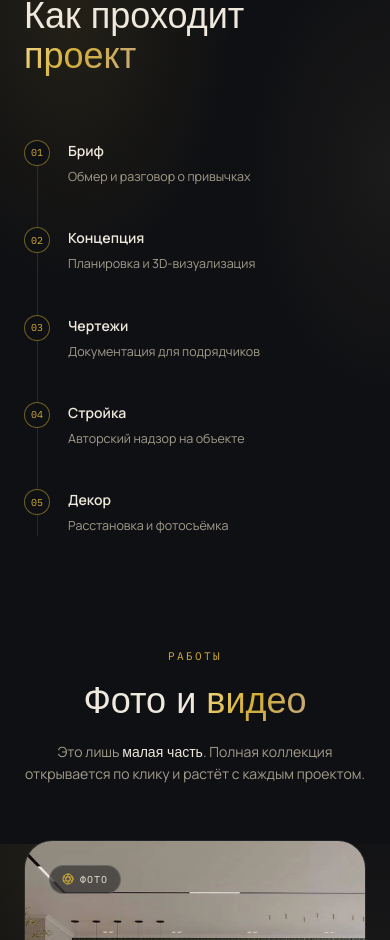
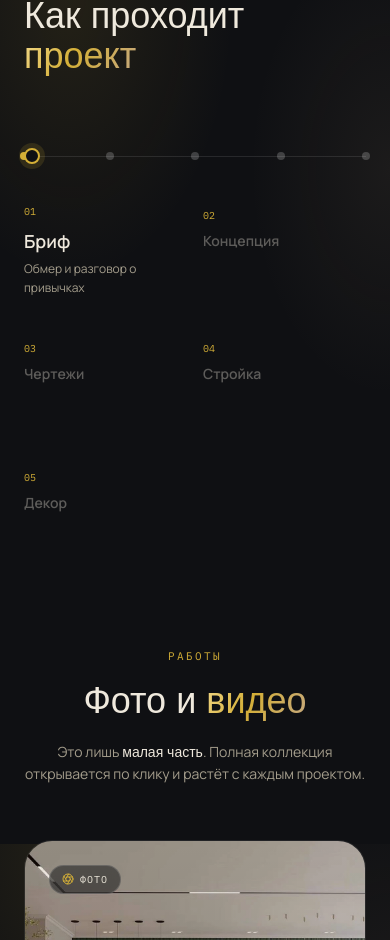
Before and after one commit to acket4/dasha-interiors, a Next.js app: page / in a window 390 px wide. Shown: the part 5064-6004 px from the top of the page. Built offline with nearby package versions, Linux system fonts and the light colour scheme; a web font is replaced by a local one.

Commit message:
Process section: interactive draggable slider like the Effort control

```diff
--- a/src/components/Process.tsx
+++ b/src/components/Process.tsx
@@ -1,25 +1,53 @@
 "use client";
 
-import { motion } from "framer-motion";
-
-const container = {
-  hidden: {},
-  show: { transition: { staggerChildren: 0.08 } },
-};
-const item = {
-  hidden: { opacity: 0, y: 16 },
-  show: { opacity: 1, y: 0, transition: { duration: 0.55, ease: [0.16, 1, 0.3, 1] } },
-};
+import { useEffect, useRef, useState } from "react";
+import { motion, useMotionValue, animate } from "framer-motion";
 
 const STEPS = [
-  { n: "01", title: "Бриф", text: "Обмер и разговор о привычках" },
-  { n: "02", title: "Концепция", text: "Планировка и 3D-визуализация" },
-  { n: "03", title: "Чертежи", text: "Документация для подрядчиков" },
-  { n: "04", title: "Стройка", text: "Авторский надзор на объекте" },
-  { n: "05", title: "Декор", text: "Расстановка и фотосъёмка" },
+  { title: "Бриф", text: "Обмер и разговор о привычках" },
+  { title: "Концепция", text: "Планировка и 3D-визуализация" },
+  { title: "Чертежи", text: "Документация для подрядчиков" },
+  { title: "Стройка", text: "Авторский надзор на объекте" },
+  { title: "Декор", text: "Расстановка и фотосъёмка" },
 ];
 
+const N = STEPS.length;
+
 export default function Process() {
+  const trackRef = useRef<HTMLDivElement>(null);
+  const [active, setActive] = useState(0);
+  const x = useMotionValue(0);
+
+  function stepToX(i: number) {
+    const width = trackRef.current?.getBoundingClientRect().width ?? 0;
+    return (i / (N - 1)) * width;
+  }
+
+  function goTo(i: number, animated = true) {
+    setActive(i);
+    const target = stepToX(i);
+    if (animated) {
+      animate(x, target, { type: "spring", stiffness: 380, damping: 34 });
+    } else {
+      x.set(target);
+    }
+  }
+
+  function handleDrag() {
+    const width = trackRef.current?.getBoundingClientRect().width ?? 1;
+    const pct = Math.min(1, Math.max(0, x.get() / width));
+    const idx = Math.round(pct * (N - 1));
+    setActive((prev) => (prev === idx ? prev : idx));
+  }
+
+  useEffect(() => {
+    x.set(0);
+    const onResize = () => goTo(active, false);
+    window.addEventListener("resize", onResize);
+    return () => window.removeEventListener("resize", onResize);
+    // eslint-disable-next-line react-hooks/exhaustive-deps
+  }, []);
+
   return (
     <section id="process" className="px-6 pb-28 sm:px-10 lg:px-16">
       <div className="mx-auto max-w-7xl">
@@ -33,28 +61,57 @@ export default function Process() {
           Как проходит <span className="text-gradient-gold">проект</span>
         </motion.h2>
 
-        <div className="relative mt-16">
-          <div className="absolute left-[13px] top-0 h-full w-px bg-white/10 sm:left-0 sm:right-0 sm:top-[13px] sm:h-px sm:w-auto" />
+        <div className="mt-20">
+          <div ref={trackRef} className="relative h-px bg-white/10">
+            {STEPS.map((s, i) => (
+              <button
+                key={s.title}
+                onClick={() => goTo(i)}
+                aria-label={s.title}
+                style={{ left: `${(i / (N - 1)) * 100}%` }}
+                className={`absolute top-1/2 h-2 w-2 -translate-x-1/2 -translate-y-1/2 rounded-full transition-colors duration-300 ${
+                  active === i ? "bg-[#D4AF37]" : "bg-white/20 hover:bg-white/40"
+                }`}
+              />
+            ))}
 
-          <motion.div
-            variants={container}
-            initial="hidden"
-            whileInView="show"
-            viewport={{ once: true, margin: "-80px" }}
-            className="grid gap-10 sm:grid-cols-5"
-          >
-            {STEPS.map((s) => (
-              <motion.div key={s.n} variants={item} className="relative pl-11 sm:pl-0">
-                <div className="absolute left-0 top-0 z-10 flex h-[26px] w-[26px] items-center justify-center rounded-full border border-[#D4AF37]/50 bg-[#0F1013] font-mono text-[10px] text-[#D4AF37] sm:static">
-                  {s.n}
-                </div>
-                <h4 className="mt-0 font-body text-[14px] font-semibold text-[#EFE9DD] sm:mt-5">
+            <motion.div
+              drag="x"
+              dragConstraints={trackRef}
+              dragElastic={0}
+              dragMomentum={false}
+              onDrag={handleDrag}
+              onDragEnd={() => goTo(active)}
+              style={{ x }}
+              className="absolute left-0 top-1/2 z-10 h-4 w-4 -translate-y-1/2 cursor-grab touch-none rounded-full border-2 border-[#D4AF37] bg-[#0F1013] shadow-[0_0_0_5px_rgba(212,175,55,0.14)] active:cursor-grabbing"
+            />
+          </div>
+
+          <div className="mt-10 grid grid-cols-2 gap-x-4 gap-y-9 sm:grid-cols-5">
+            {STEPS.map((s, i) => (
+              <button
+                key={s.title}
+                onClick={() => goTo(i)}
+                className="text-left"
+              >
+                <span className="font-mono text-[10px] text-[#D4AF37]">0{i + 1}</span>
+                <h4
+                  className={`mt-1.5 font-body font-semibold text-[#EFE9DD] transition-all duration-300 ${
+                    active === i ? "text-lg opacity-100" : "text-sm opacity-35"
+                  }`}
+                >
                   {s.title}
                 </h4>
-                <p className="mt-1.5 text-[12.5px] leading-relaxed text-[#a49d8c]">{s.text}</p>
-              </motion.div>
+                <p
+                  className={`mt-1 text-[12px] leading-relaxed text-[#a49d8c] transition-opacity duration-300 ${
+                    active === i ? "opacity-100" : "opacity-0 sm:opacity-35"
+                  }`}
+                >
+                  {s.text}
+                </p>
+              </button>
             ))}
-          </motion.div>
+          </div>
         </div>
       </div>
     </section>
```
